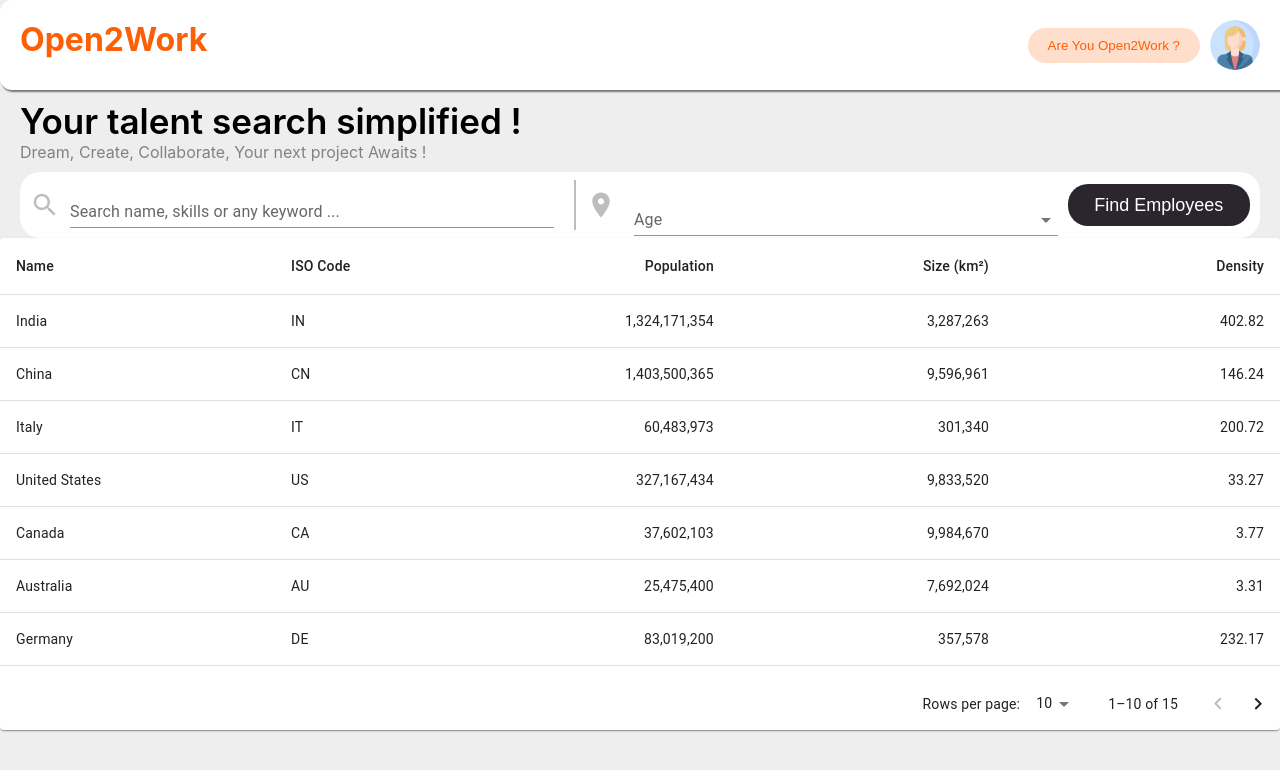
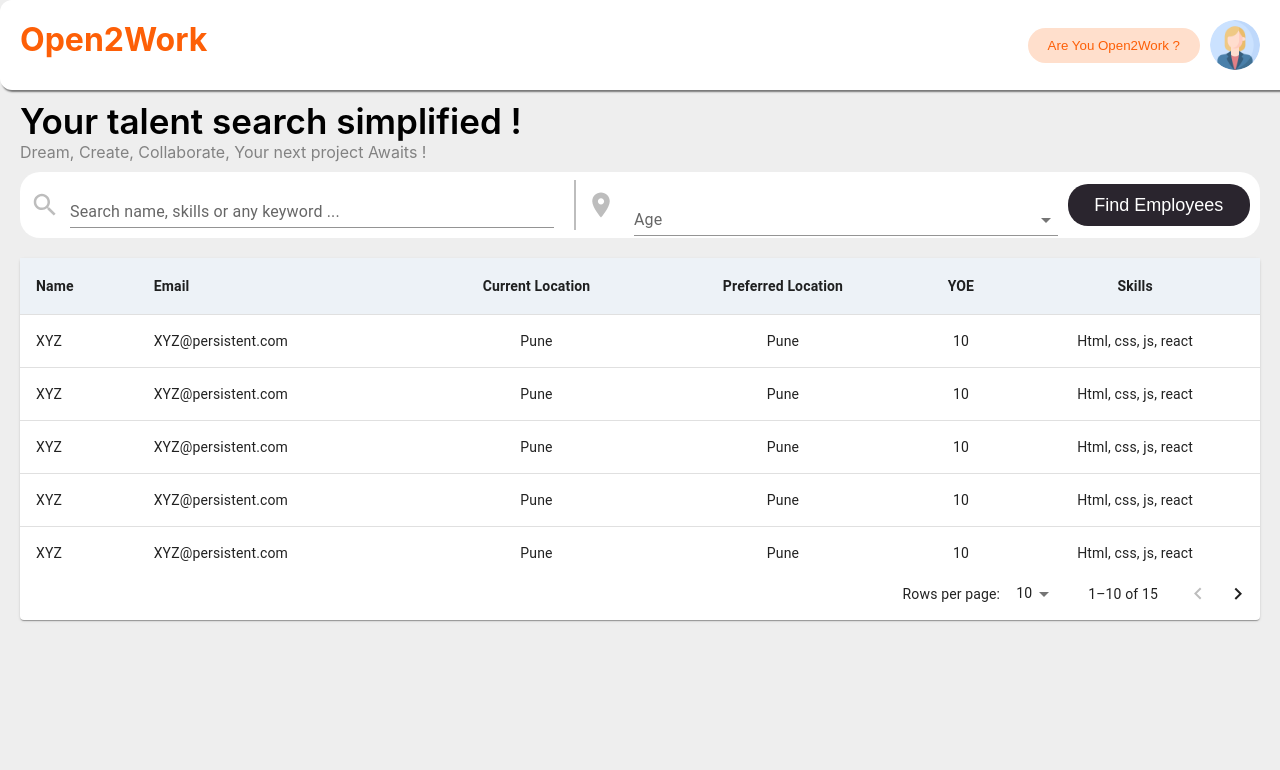
Before and after one commit to Mansi-Ayaskar/Open2Work, a React (Create React App) app: page / in a window 1280 px wide. Shown: the top 770 px of the page. Built offline with nearby package versions, Linux system fonts and the light colour scheme.

Commit message:
Table css added

```diff
--- a/src/Components/Table.js
+++ b/src/Components/Table.js
@@ -2,59 +2,59 @@ import * as React from 'react';
 import Paper from '@mui/material/Paper';
 import Table from '@mui/material/Table';
 import TableBody from '@mui/material/TableBody';
-import TableCell from '@mui/material/TableCell';
 import TableContainer from '@mui/material/TableContainer';
 import TableHead from '@mui/material/TableHead';
 import TablePagination from '@mui/material/TablePagination';
 import TableRow from '@mui/material/TableRow';
+import TableCell, { tableCellClasses } from '@mui/material/TableCell';
+import { styled } from '@mui/material/styles';
+import '../Styles/Table.css';
 
 const columns = [
-  { id: 'name', label: 'Name', minWidth: 170 },
-  { id: 'code', label: 'ISO\u00a0Code', minWidth: 100 },
+  { id: 'name', label: 'Name'},
+  { id: 'email', label: 'Email'},
   {
-    id: 'population',
-    label: 'Population',
-    minWidth: 170,
-    align: 'right',
-    format: (value) => value.toLocaleString('en-US'),
+    id: 'currentLocation',
+    label: 'Current Location',
+    align: 'center',
   },
   {
-    id: 'size',
-    label: 'Size\u00a0(km\u00b2)',
-    minWidth: 170,
-    align: 'right',
-    format: (value) => value.toLocaleString('en-US'),
+    id: 'preferredLocation',
+    label: 'Preferred Location',
+    align: 'center',
   },
   {
-    id: 'density',
-    label: 'Density',
-    minWidth: 170,
-    align: 'right',
-    format: (value) => value.toFixed(2),
+    id: 'yoe',
+    label: 'YOE',
+    align: 'center',
+  },
+  {
+    id: 'skills',
+    label: 'Skills',
+    align: 'center',
   },
 ];
 
-function createData(name, code, population, size) {
-  const density = population / size;
-  return { name, code, population, size, density };
+function createData(name, email, currentLocation, preferredLocation, yoe, skills) {
+  return { name, email, currentLocation, preferredLocation, yoe, skills };
 }
 
 const rows = [
-  createData('India', 'IN', 1324171354, 3287263),
-  createData('China', 'CN', 1403500365, 9596961),
-  createData('Italy', 'IT', 60483973, 301340),
-  createData('United States', 'US', 327167434, 9833520),
-  createData('Canada', 'CA', 37602103, 9984670),
-  createData('Australia', 'AU', 25475400, 7692024),
-  createData('Germany', 'DE', 83019200, 357578),
-  createData('Ireland', 'IE', 4857000, 70273),
-  createData('Mexico', 'MX', 126577691, 1972550),
-  createData('Japan', 'JP', 126317000, 377973),
-  createData('France', 'FR', 67022000, 640679),
-  createData('United Kingdom', 'GB', 67545757, 242495),
-  createData('Russia', 'RU', 146793744, 17098246),
-  createData('Nigeria', 'NG', 200962417, 923768),
-  createData('Brazil', 'BR', 210147125, 8515767),
+  createData('XYZ', 'XYZ@persistent.com', 'Pune','Pune', 10, 'Html, css, js, react'),
+  createData('XYZ', 'XYZ@persistent.com','Pune', 'Pune', 10, 'Html, css, js, react'),
+  createData('XYZ', 'XYZ@persistent.com','Pune', 'Pune', 10, 'Html, css, js, react'),
+  createData('XYZ', 'XYZ@persistent.com','Pune', 'Pune', 10, 'Html, css, js, react'),
+  createData('XYZ', 'XYZ@persistent.com', 'Pune','Pune', 10, 'Html, css, js, react'),
+  createData('XYZ', 'XYZ@persistent.com', 'Pune','Pune', 10, 'Html, css, js, react'),
+  createData('XYZ', 'XYZ@persistent.com','Pune', 'Pune', 10, 'Html, css, js, react'),
+  createData('XYZ', 'XYZ@persistent.com','Pune', 'Pune', 10, 'Html, css, js, react'),
+  createData('XYZ', 'XYZ@persistent.com', 'Pune','Pune', 10, 'Html, css, js, react'),
+  createData('XYZ', 'XYZ@persistent.com', 'Pune','Pune', 10, 'Html, css, js, react'),
+  createData('XYZ', 'XYZ@persistent.com', 'Pune','Pune', 10, 'Html, css, js, react'),
+  createData('XYZ', 'XYZ@persistent.com', 'Pune','Pune', 10, 'Html, css, js, react'),
+  createData('XYZ', 'XYZ@persistent.com', 'Pune','Pune', 10, 'Html, css, js, react'),
+  createData('XYZ', 'XYZ@persistent.com', 'Pune','Pune', 10, 'Html, css, js, react'),
+  createData('XYZ', 'XYZ@persistent.com', 'Pune', 'Pune', 10, 'Html, css, js, react'),
 ];
 
 export default function StickyHeadTable() {
@@ -70,20 +70,40 @@ export default function StickyHeadTable() {
     setPage(0);
   };
 
+  const StyledTableCell = styled(TableCell)(({ theme }) => ({
+    [`&.${tableCellClasses.head}`]: {
+      backgroundColor:'#EDF2F7',
+      fontWeight: 'bold'
+    },
+    [`&.${tableCellClasses.body}`]: {
+      fontSize: 14,
+    },
+  }));
+
+  const StyledTableRow = styled(TableRow)(({ theme }) => ({
+    '&:nth-of-type(odd)': {
+      backgroundColor: theme.palette.action.hover,
+    },
+    // hide last border
+    '&:last-child td, &:last-child th': {
+      border: 0,
+    },
+  }));
+
   return (
-    <Paper sx={{ width: '100%', overflow: 'hidden' }}>
-      <TableContainer sx={{ maxHeight: 440 }}>
+    <>
+    <Paper className='tablePaperContainer'>
+      <TableContainer sx={{ maxHeight: 310 }}>
         <Table stickyHeader aria-label="sticky table">
-          <TableHead>
+          <TableHead className='tableHead'>
             <TableRow>
               {columns.map((column) => (
-                <TableCell
+                <StyledTableCell
                   key={column.id}
                   align={column.align}
-                  style={{ minWidth: column.minWidth }}
                 >
                   {column.label}
-                </TableCell>
+                </StyledTableCell>
               ))}
             </TableRow>
           </TableHead>
@@ -96,11 +116,11 @@ export default function StickyHeadTable() {
                     {columns.map((column) => {
                       const value = row[column.id];
                       return (
-                        <TableCell key={column.id} align={column.align}>
+                        <StyledTableCell key={column.id} align={column.align}>
                           {column.format && typeof value === 'number'
                             ? column.format(value)
                             : value}
-                        </TableCell>
+                        </StyledTableCell>
                       );
                     })}
                   </TableRow>
@@ -119,5 +139,6 @@ export default function StickyHeadTable() {
         onRowsPerPageChange={handleChangeRowsPerPage}
       />
     </Paper>
+    </>
   );
 }
--- a/src/Styles/Dashboard.css
+++ b/src/Styles/Dashboard.css
@@ -1,6 +1,6 @@
 body {
     background-color: #EEEEEE;
-    /* overflow: hidden; */
+    overflow: hidden;
 }
 
 .dashboard {
--- a/src/Styles/Table.css
+++ b/src/Styles/Table.css
@@ -1,4 +1,8 @@
-.tableContainer {
+.tablePaperContainer {
     margin: 20px;
-    overflow: hidden;
 }
+
+.tableHead {
+    height: 20px;
+    background-color: #EDF2F7 !important;
+}
```
